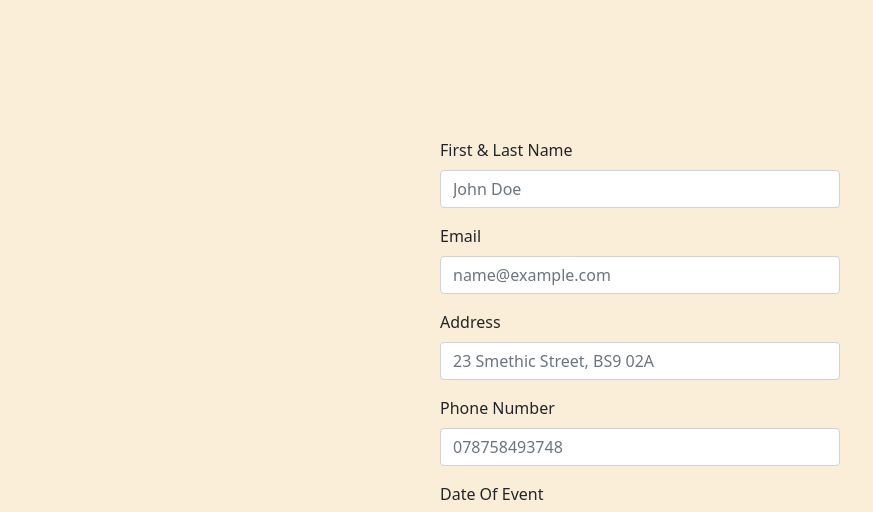
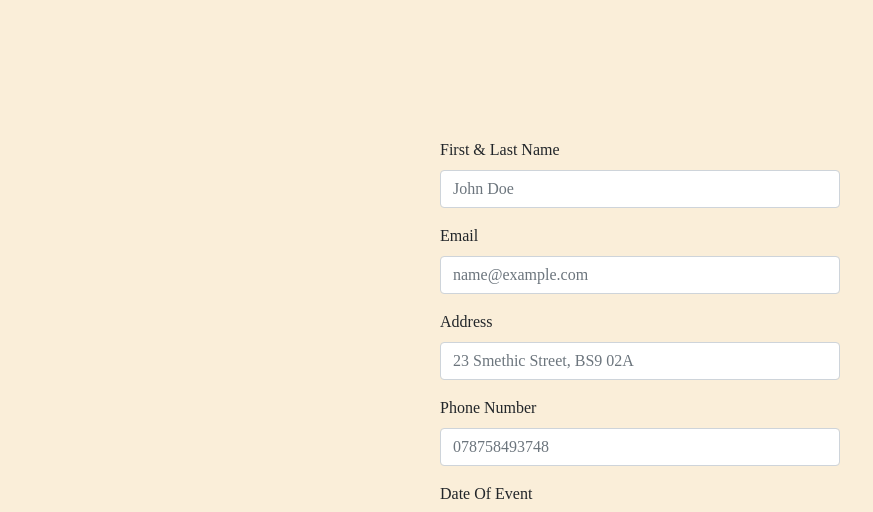
Before and after one commit to MichaelAlanLole/Burger-van-webstie, a plain HTML site: page book.html in a window 1280 px wide. Shown: the part 280-792 px from the top of the page, without its empty margins (0-873 px from the left). Drawn offline with nearby package versions, Linux system fonts and the light colour scheme; a web font is replaced by a local one.

Commit message:
Update book.html

```diff
--- a/book.html
+++ b/book.html
@@ -42,7 +42,7 @@
     <div class="menu-title text-center py-5">
         <p>Book us</p>
     </div>
-    <div class="py-5" style="background-color: rgba(250, 238, 217, 1);" ;>
+    <div class="py-5" style="background-color: rgba(250, 238, 217, 1); font-family: meow;" ;>
         <div class="mb-3 mx-auto" style="width: 400px;">
             <label for="" class="form-label">First & Last Name</label>
             <input type="name" class="form-control" id="" placeholder="John Doe">
```
